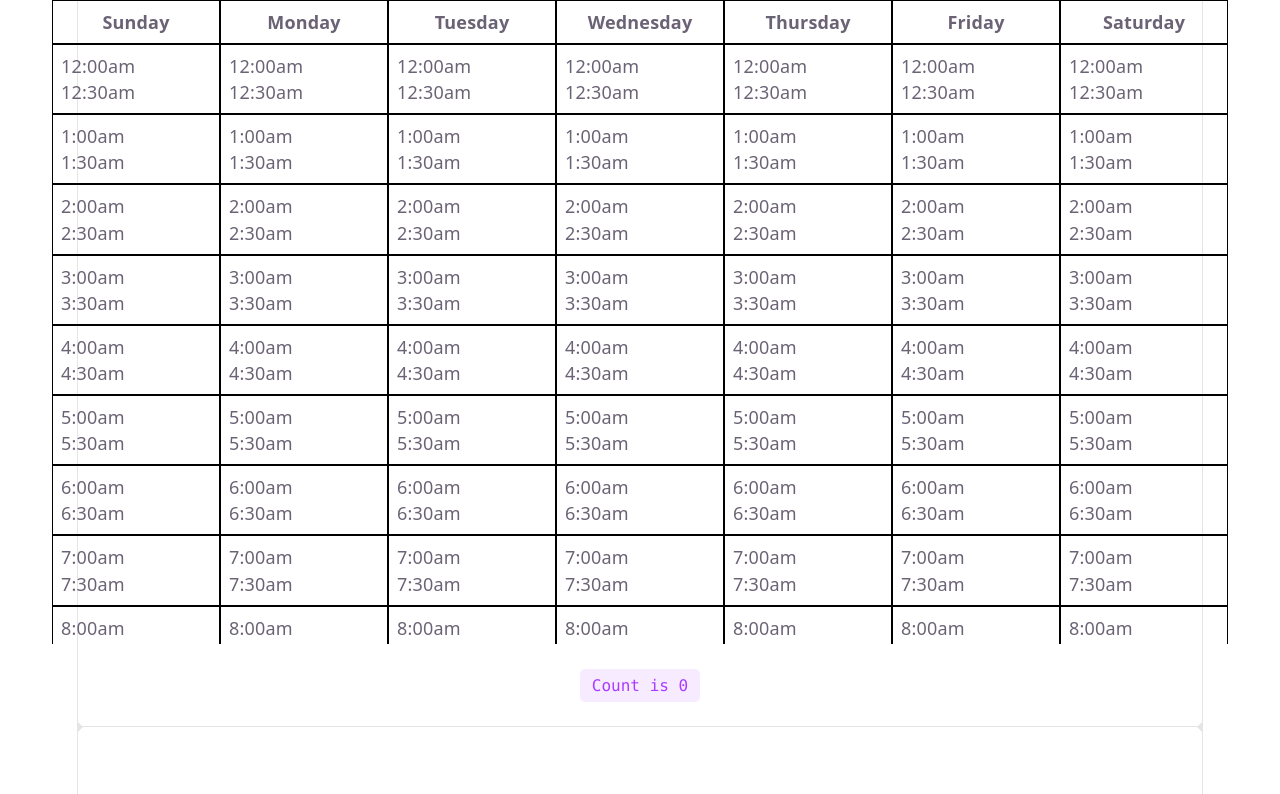
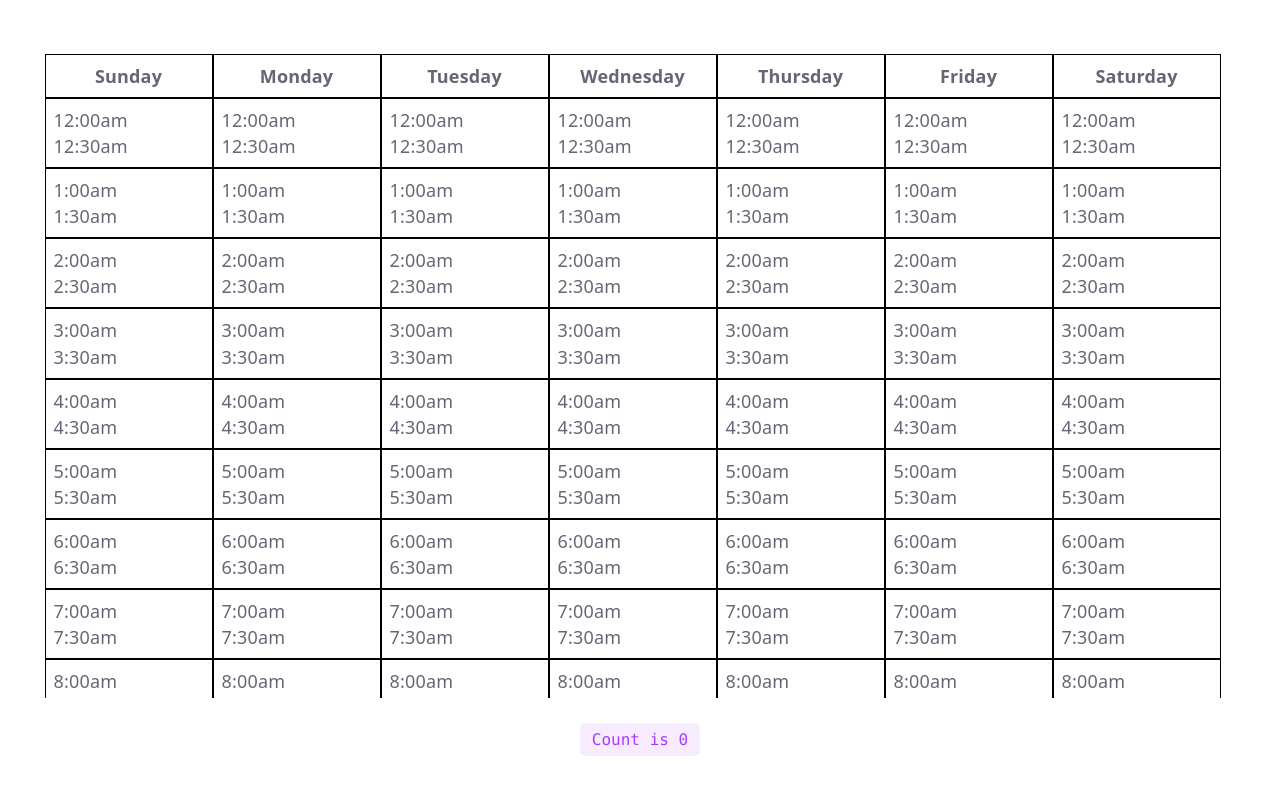
Before and after one commit to aidanmonty99/availabilitypicker, a React (Vite) app: page / in a window 1280 px wide. Shown: the top 794 px of the page. Built offline with nearby package versions, Linux system fonts and the light colour scheme.

Commit message:
basic format touchups

```diff
--- a/src/App.css
+++ b/src/App.css
@@ -5,7 +5,9 @@
   color: var(--accent);
   background: var(--accent-bg);
   border: 2px solid transparent;
-  transition: background-color 0.3s, border-color 0.3s;
+  transition:
+    background-color 0.3s,
+    border-color 0.3s;
   margin-bottom: 24px;
 
   &:hover {
@@ -63,6 +65,7 @@
   place-content: center;
   place-items: center;
   flex-grow: 1;
+  margin-top: 3%;
 
   @media (max-width: 1024px) {
     padding: 32px 20px 24px;
@@ -167,7 +170,7 @@
 
   &::before,
   &::after {
-    content: '';
+    content: "";
     position: absolute;
     top: -4.5px;
     border: 5px solid transparent;
@@ -183,7 +186,8 @@
   }
 }
 
-th, td {
+th,
+td {
   /* Outlines every individual header and data cell */
   border: 1px solid black;
   /* Optional: Adds space inside each cell for readability */
@@ -193,11 +197,19 @@ th, td {
   /* align-items: center; Centers the tr elements horizontally */
 }
 
+thead {
+  position: sticky;
+  top: 0;
+  background-color: var(--bg);
+}
+
 table {
   flex-direction: column;
   display: flex;
   align-items: center; /* Centers the tr elements horizontally */
   border-collapse: collapse;
+  overflow-y: scroll;
+  scrollbar-gutter: stable;
 }
 
 tr {
@@ -216,7 +228,6 @@ tr {
 tbody {
   display: block;
   max-height: 600px;
-  overflow-y: scroll;
 }
 
 /* .calendar {
--- a/src/App.tsx
+++ b/src/App.tsx
@@ -43,10 +43,6 @@ function App() {
           Count is {count}
         </button>
       </section>
-
-      <div className="ticks"></div>
-
-      <section id="spacer"></section>
     </>
   );
 }
--- a/src/index.css
+++ b/src/index.css
@@ -55,7 +55,6 @@
   max-width: 100%;
   margin: 0 auto;
   text-align: center;
-  border-inline: 1px solid var(--border);
   min-height: 100svh;
   display: flex;
   flex-direction: column;
```
